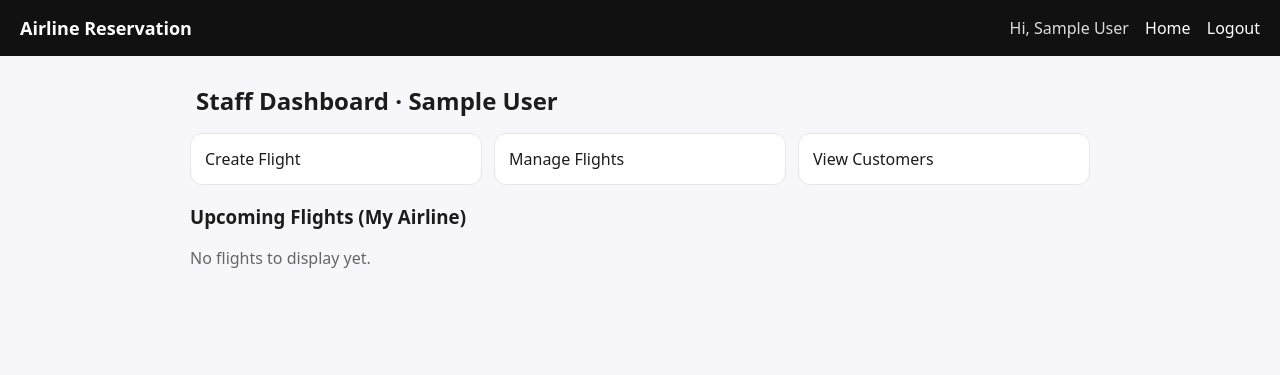
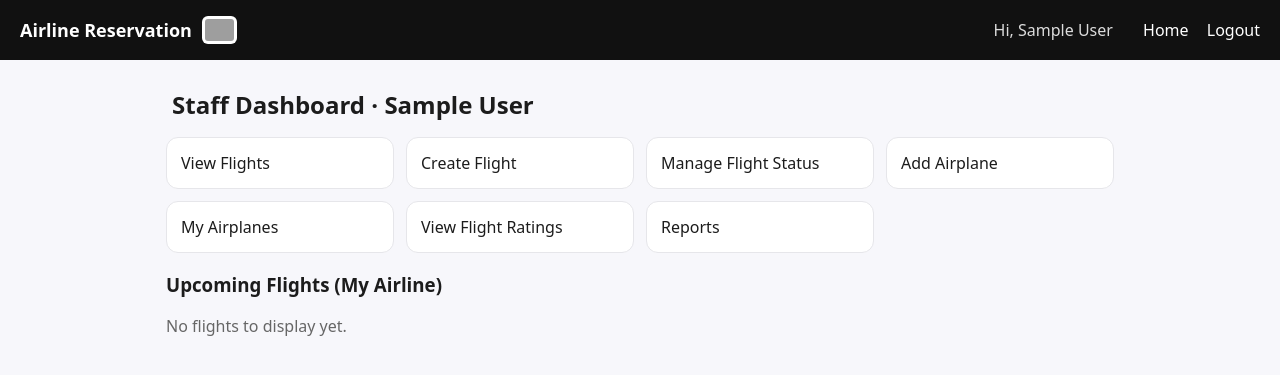
Before and after one commit to Aman-Sunesh/Airline-Ticket-Reservation-System-Using-MySQL-and-Flask, a Flask app: page /staff_home in a window 1280 px wide. Shown: the top 375 px of the page. Run offline with Flask 3, Linux system fonts and the light colour scheme; the visitor is signed in with stand-in values (Sample User, id 1); grey boxes are pictures that could not be loaded.

Commit message:
Update staff_home.html

```diff
--- a/templates/staff_home.html
+++ b/templates/staff_home.html
@@ -4,28 +4,50 @@
   <meta charset="utf-8" />
   <title>Staff Dashboard — Airline Reservation</title>
   <style>
-    body{font-family:system-ui,-apple-system,Segoe UI,Roboto,Helvetica,Arial,sans-serif;margin:0;background:#f7f7fb;color:#1c1c1c}
-    header{padding:18px 22px;background:#111;color:#fff}
-    main{max-width:900px;margin:28px auto;padding:0 16px}
+    :root { --bg:#f7f7fb; --card:#ffffff; --fg:#1c1c1c; --muted:#666; --border:#e6e6ea; --accent:#111; }
+    * { box-sizing:border-box }
+    body{font-family:system-ui,-apple-system,Segoe UI,Roboto,Helvetica,Arial,sans-serif;margin:0;background:var(--bg);color:var(--fg)}
+    header{display:flex;align-items:center;justify-content:space-between;background:var(--accent);color:#fff;padding:16px 20px}
+    header h1{margin:0;font-size:18px;display:flex;align-items:center;gap:10px}
+    header img.logo{height:28px;background:#fff;border-radius:6px;padding:3px}
+    header nav a{color:#fff;text-decoration:none;margin-left:14px}
+    main{max-width:980px;margin:28px auto;padding:0 16px}
+
     .grid{display:grid;grid-template-columns:repeat(auto-fit,minmax(220px,1fr));gap:12px;margin:16px 0}
-    .card{display:block;padding:14px;border:1px solid #e6e6ea;border-radius:12px;background:#fff;text-decoration:none;color:inherit}
+    .card{display:block;padding:14px;border:1px solid var(--border);border-radius:12px;background:#fff;text-decoration:none;color:inherit}
+
     table{width:100%;border-collapse:collapse;margin-top:12px;background:#fff}
-    th,td{border:1px solid #e6e6ea;padding:8px;text-align:left}
-    .muted{color:#666}
+    th,td{border:1px solid var(--border);padding:8px;text-align:left;vertical-align:top}
+    th{background:#fafafa}
+    .muted{color:var(--muted)}
+    .actions a{font-size:.9em;text-decoration:none}
   </style>
 </head>
 <body>
-  <header style="display:flex;align-items:center;justify-content:space-between;background:#111;color:#fff;padding:16px 20px">
-    <h1 style="margin:0;font-size:18px">Airline Reservation</h1>
+  <header>
+    <h1>
+      Airline Reservation
+      {% if session.get('airline_name') %}
+        {# Map airline name to filename like "jetblue.png", "aircanada.png" #}
+        {% set logo_name = (session.get('airline_name')
+                            |lower
+                            |replace(' ','')
+                            |replace('&','and')
+                            |replace('.','')
+                            |replace('-','')) ~ '.png' %}
+        <img class="logo" src="{{ url_for('static', filename='airlines/' ~ logo_name) }}"
+             alt="{{ session.get('airline_name') }} logo">
+      {% endif %}
+    </h1>
     <nav>
       {% if session.get('display_name') %}
         <span style="opacity:.85;margin-right:12px">Hi, {{ session.get('display_name') }}</span>
-        <a href="/" style="color:#fff;text-decoration:none;margin-right:12px">Home</a>
-        <a href="/logout" style="color:#fff;text-decoration:none">Logout</a>
+        <a href="{{ url_for('home') }}">Home</a>
+        <a href="{{ url_for('logout') }}">Logout</a>
       {% else %}
-        <a href="/" style="color:#fff;text-decoration:none;margin-right:12px">Home</a>
-        <a href="/login" style="color:#fff;text-decoration:none;margin-right:12px">Login</a>
-        <a href="/register" style="color:#fff;text-decoration:none">Register</a>
+        <a href="{{ url_for('home') }}">Home</a>
+        <a href="{{ url_for('login') }}">Login</a>
+        <a href="{{ url_for('register') }}">Register</a>
       {% endif %}
     </nav>
   </header>
@@ -34,17 +56,28 @@
     <h2 style="margin:18px 6px 6px">
       Staff Dashboard{% if session.get('airline_name') %} · {{ session.get('airline_name') }}{% endif %}
     </h2>
+
+    <!-- All 7 staff features -->
     <div class="grid">
-      <a class="card" href="/create_flight">Create Flight</a>
-      <a class="card" href="/manage_flights">Manage Flights</a>
-      <a class="card" href="/view_customers">View Customers</a>
+      <a class="card" href="{{ url_for('staff_view_flights') }}">View Flights</a>
+      <a class="card" href="{{ url_for('create_flight_form') }}">Create Flight</a>
+      <a class="card" href="{{ url_for('staff_manage_status') }}">Manage Flight Status</a>
+      <a class="card" href="{{ url_for('add_airplane_form') }}">Add Airplane</a>
+      <a class="card" href="{{ url_for('list_my_airplanes') }}">My Airplanes</a>
+      <a class="card" href="{{ url_for('staff_ratings') }}">View Flight Ratings</a>
+      <a class="card" href="{{ url_for('staff_reports') }}">Reports</a>
     </div>
 
     <h3>Upcoming Flights (My Airline)</h3>
     {% if flights %}
       <table>
         <tr>
-          <th>Flight #</th><th>From</th><th>To</th><th>Departure</th><th>Status</th>
+          <th>Flight #</th>
+          <th>From</th>
+          <th>To</th>
+          <th>Departure</th>
+          <th>Status</th>
+          <th class="actions">Actions</th>
         </tr>
         {% for f in flights %}
           <tr>
@@ -53,6 +86,10 @@
             <td>{{ f.dst }}</td>
             <td>{{ f.dep_datetime }}</td>
             <td>{{ f.status }}</td>
+            <td class="actions">
+              <a href="{{ url_for('staff_manage_status') }}">Edit status</a> ·
+              <a href="{{ url_for('staff_view_flights') }}">View flights</a>
+            </td>
           </tr>
         {% endfor %}
       </table>
```
Lines whose indentation alone changed are shown as unchanged.
